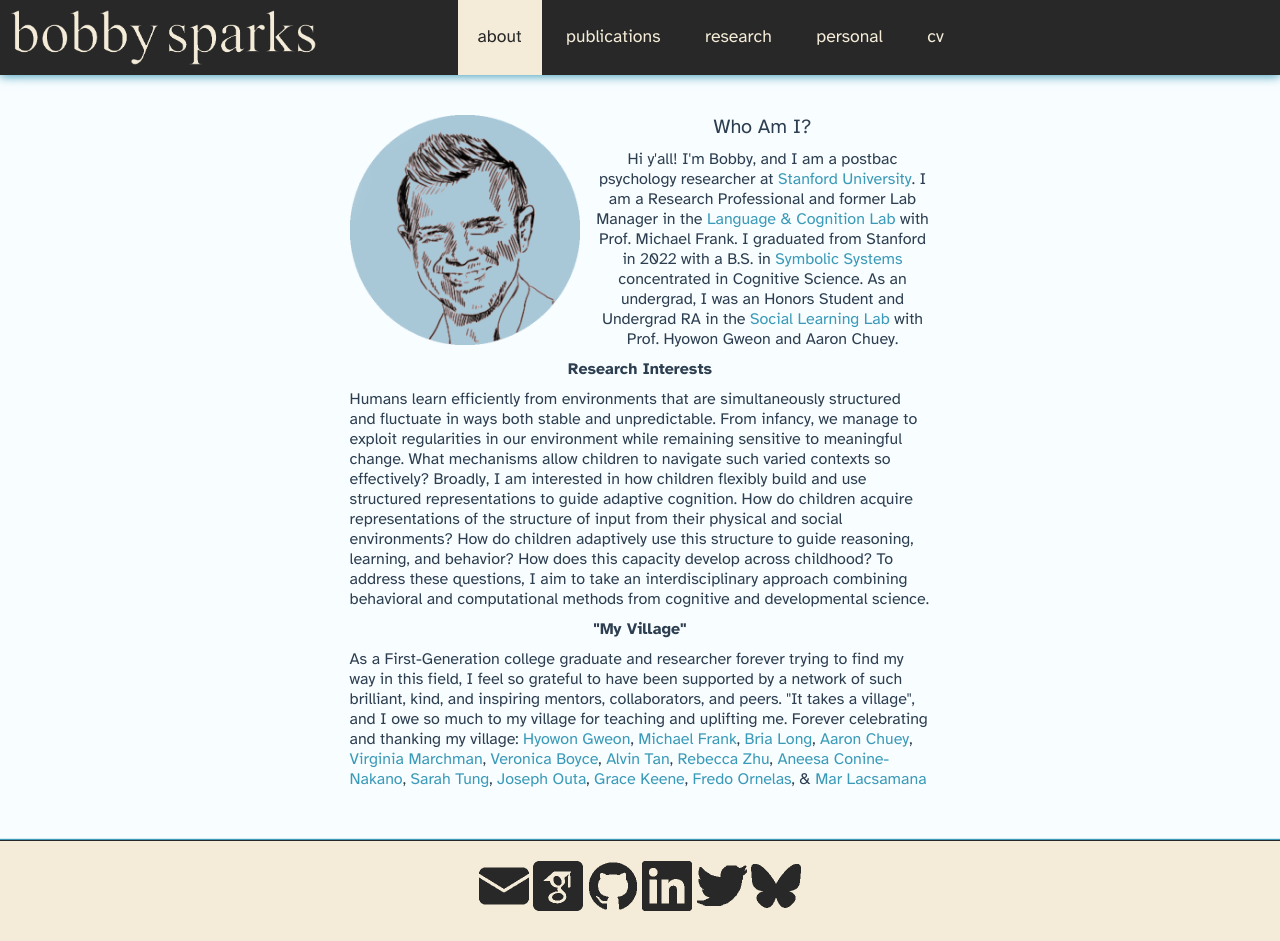
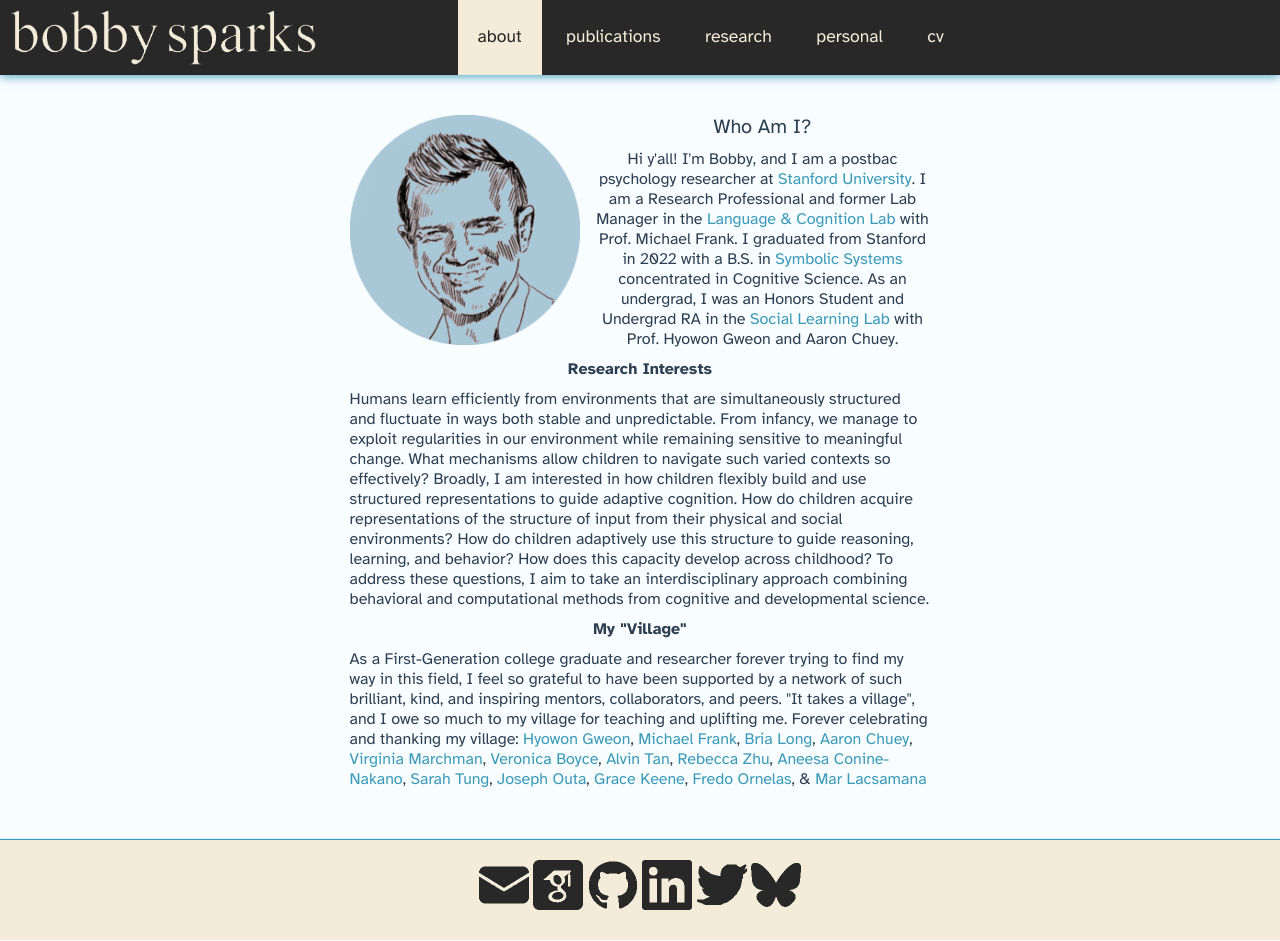
Before and after one commit to rbzsparks/rbzsparks.github.io, a Jekyll site: the page built from 00-index.md, in a window 1280 px wide. Built offline with Jekyll 4.4.1, drawn with Linux system fonts in a browser that asks for light colours; nearby versions of some CDN libraries.

Commit message:
css updated again

```diff
--- a/_layouts/home.html
+++ b/_layouts/home.html
@@ -33,7 +33,7 @@
           structure of input from their physical and social environments? How do children adaptively use this structure to guide reasoning, learning, and behavior? How does this capacity develop across childhood? To address these questions, I aim to take an
           interdisciplinary approach combining behavioral and computational methods from cognitive and developmental science.
         </p>
-        <h3 style = "text-align:center">"My Village"</h3>
+        <h3 style = "text-align:center">My "Village"</h3>
         <p>
           As a First-Generation college graduate and researcher forever trying to find my way in this field, I feel so grateful
           to have been supported by a network of such brilliant, kind, and inspiring mentors, collaborators, and peers. "It takes a village",
--- a/_sass/_layout.scss
+++ b/_sass/_layout.scss
@@ -154,7 +154,6 @@
  * Site footer
  */
 .site-footer {
-    border-top: 1px solid #282828;
     box-shadow: 0px -1px 1px #3a9ab8;
     background-color: #f4ecd8;
     padding: $spacing-unit 0;
```
